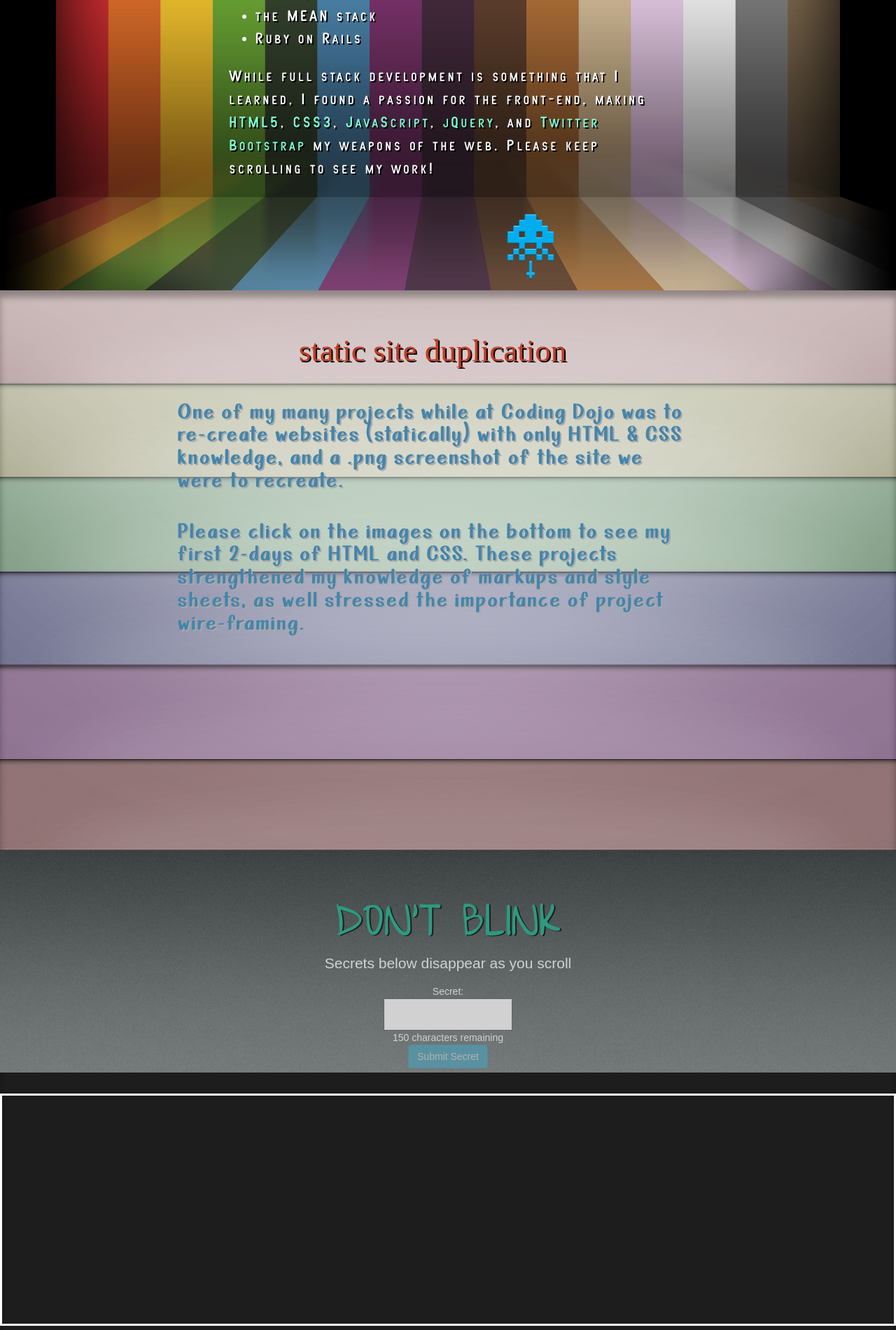
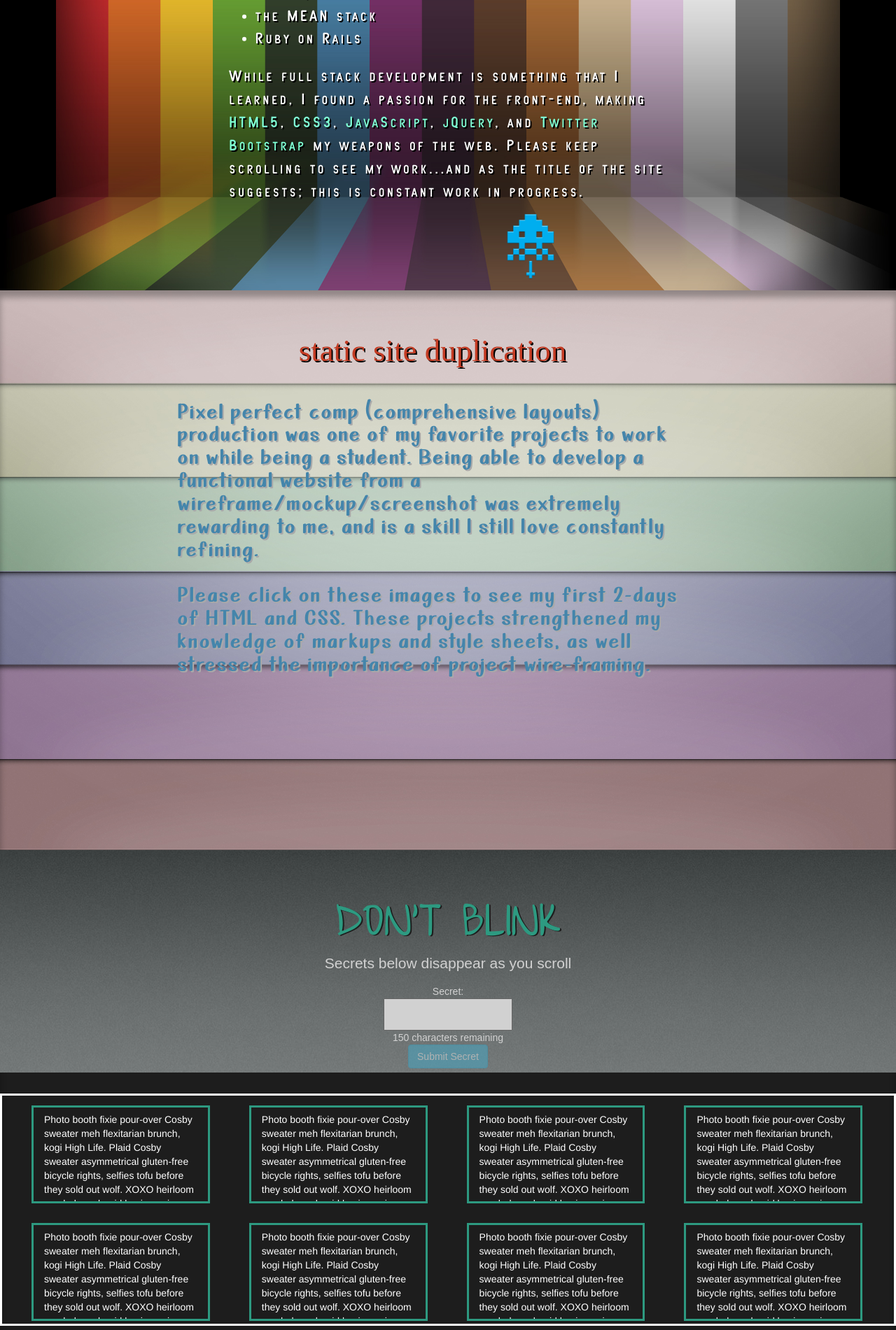
Before and after one commit to The10th/my-work, a PHP site: page /index.html in a window 1280 px wide. Shown: the part 1185-3086 px from the top of the page at 70% size. Run offline with PHP 8.4, Linux system fonts and the light colour scheme; some web fonts are replaced; grey boxes are pictures that could not be loaded.

Commit message:
jquery/modal fix

```diff
--- a/css/style.css
+++ b/css/style.css
@@ -1,7 +1,4 @@
-@font-face{
-	font-family:scratch;
-	src:url(../font/scratch.ttf)
-}
+@font-face{font-family:scratch;src:url(../font/scratch.ttf)}
 
 @font-face{font-family:atarian;src:url(../font/atarian.ttf)}
 
@@ -169,11 +166,12 @@ ol {
 }
 .secbox {
     color: #fff;
-    height: 110px;
-    width: 258px;
+    height: 10em;
+    width: 20% !important;
     overflow-y: scroll;
     background-color: #1D1D1D;
-    padding-top: .5em
+    padding-top: .5em;
+    margin:1em 1em 1em 3em;
 }
 .countdown {
     color: #fff;
@@ -278,7 +276,7 @@ ol {
 }
 #slide3 img:first-child {
     position: absolute;
-    top: 55em;
+    top: 60em;
     left: -50%;
     background-attachment: fixed
 }
@@ -356,11 +354,7 @@ img:hover {
     font-family: stjedise;
     height: 10em
 }
-#resume {
-    color: #003265;
-    font-size: 15px;
-    font-family: stjedise
-}
+
 .modalDialog {
     font-size: 35%;
     position: fixed;
@@ -382,7 +376,8 @@ img:hover {
     pointer-events: auto
 }
 .modalDialog>div {
-    width: 40%;
+    width: 0;
+    height:0;
     position: relative;
     margin: 1% auto;
     padding: 5px 20px 13px;
@@ -418,8 +413,8 @@ img:hover {
     list-style-type: circle
 }
 iframe {
-    height: 50em;
-    width: 100%;
+    height: 90%;
+    width: 95%;
     overflow-y: scroll
 }
 #large_box {
--- a/index.html
+++ b/index.html
@@ -6,9 +6,9 @@
 	<link rel="stylesheet" type="text/css" href="css/style.css">
 	<link rel="stylesheet" type="text/css" href="css/bootstrap.min.css">
 	<script type="text/javascript" src='js/jquery-2.1.1.min.js'></script>
+	<script type="text/javascript" src='js/js.js'></script>
 	<script type="text/javascript" src='js/jquery.stellar.js'></script>
 	<script type="text/javascript" src='js/ParallaxScroll.min.js'></script>
-	<script type="text/javascript" src='js/js.min.js'></script>
 	<title>Bigger on the Inside</title>
 </head>
 
@@ -56,7 +56,7 @@
 					<li>Ruby on Rails</li>
 				</ul>
 			</p>
-			<p class='contents'>While full stack development is something that I learned, I found a passion for the front-end, making <span>HTML5</span>, <span>CSS3</span>, <span>JavaScript</span>, <span>jQuery</span>, and <span>Twitter Bootstrap</span> my weapons of the web. Please keep scrolling to see my work!
+			<p class='contents'>While full stack development is something that I learned, I found a passion for the front-end, making <span>HTML5</span>, <span>CSS3</span>, <span>JavaScript</span>, <span>jQuery</span>, and <span>Twitter Bootstrap</span> my weapons of the web. Please keep scrolling to see my work...and as the title of the site suggests; this is constant work in progress.
 			</p>
 		</div>
 
@@ -77,15 +77,16 @@
 
 			<div class='text'>
 				<h1  id='static'>static site duplication</h1>
-				<p class='contents' id='cts2'>One of my many projects while at Coding Dojo was to re-create websites (statically) with only HTML & CSS knowledge, and a .png screenshot of the site we were to recreate.</p>
-				<p class='contents' id='cts2'>Please click on the images on the bottom to see my first 2-days of HTML and CSS. These projects strengthened my knowledge of markups and style sheets, as well stressed the importance of project wire-framing.</p>
+				<p class='contents' id='cts2'>Pixel perfect comp (comprehensive layouts) production was one of my favorite projects to work on while being a student. Being able to develop a functional website from a wireframe/mockup/screenshot was extremely rewarding to me, and is a skill I still love constantly refining.
+					<br><br>
+					Please click on these images to see my first 2-days of HTML and CSS. These projects strengthened my knowledge of markups and style sheets, as well stressed the importance of project wire-framing.</p>
 				</div>
 
 				<div class="imgs container">
 
 					<!-- lube -->
 					<a href="works/html-css/lube/lube.html" target="_blank">
-						<img href='works/html-css/lube/lube.html'id='lube' src="images/lube.png" height="210" width="210" data-stellar-ratio="1.4" data-stellar-vertical-offset='765' data-stellar-horizontal-offset='0' >
+						<img href='works/html-css/lube/lube.html'id='lube' src="images/lube.png" height="210" width="210" data-stellar-ratio="1.4" data-stellar-vertical-offset='765' data-stellar-horizontal-offset='0'>
 					</a>
 					<!-- words -->
 					<a href="works/html-css/words/word.html" target="_blank">
@@ -172,13 +173,13 @@
 		</div>
 		<div align='center' id='foots'>
 
-		<h4>Connect with me (click my tie for my resume) :</h4>
+			<h4>Connect with me:</h4>
 
-		<a href="https://www.angel.co/julian-nguyen" target="_blank"><img src="images/slide4/angelio.png" height="100" width="100"></a>
-		<a href="https://www.linkedin.com/in/julianhvnguyen" target="_blank"><img src="images/slide4/in.ico" alt="lnkin" height="110" width="110"></a>
-		<a href="https://www.github.com/the10th" target="_blank"><img src="images/slide4/github.png" alt="git" height="110" width="110"></a>
+			<a href="https://www.angel.co/julian-nguyen" target="_blank"><img class='spindoc' src="images/slide4/angelio.png" height="100" width="100"></a>
+			<a href="https://www.linkedin.com/in/julianhvnguyen" target="_blank"><img class='revspin' src="images/slide4/in.ico" alt="lnkin" height="110" width="110"></a>
+			<a href="https://www.github.com/the10th" target="_blank"><img class='revspin' src="images/slide4/github.png" alt="git" height="110" width="110"></a>
 			<a href="#openModal">
-			<img src="images/julian.png" height='100' width='100'>
+				<img class='mainModal spindoc' src="images/julian.png" height='100' width='100'>
 				<div id="openModal" class="modalDialog">
 					<div>
 						<iframe src="jhvdev.pdf" frameborder="0"></iframe>
@@ -188,9 +189,9 @@
 					</div>
 				</div>
 			</a>
-		<a href="mailto:julian.hv.nguyen@gmail.com"><img src="images/slide4/mail.png" data-stellar-ratio="1" alt="mail" height="100" width="100"></a>
-		<a href="skype:jhv_nguyen?call"><img src="images/slide4/skype.png" data-stellar-ratio="1" alt="mail" height="100" width="100"></a>
-		<a href="https://www.facebook.com/julian.hv.nguyen" target="_blank"><img src="images/slide4/fb.png" alt="fb" height="110" width="110"></a>
+			<a href="mailto:julian.hv.nguyen@gmail.com"><img class='revspin' src="images/slide4/mail.png" data-stellar-ratio="1" alt="mail" height="100" width="100"></a>
+			<a href="skype:jhv_nguyen?call"><img class='revspin' src="images/slide4/skype.png" data-stellar-ratio="1" alt="mail" height="100" width="100"></a>
+			<a href="https://www.facebook.com/julian.hv.nguyen" target="_blank"><img class='spindoc' src="images/slide4/fb.png" alt="fb" height="110" width="110"></a>
 
 		</div>
 	</div>
--- a/js/js.js
+++ b/js/js.js
@@ -11,11 +11,25 @@ function random_color()
             return color;
         }
 
+        // on page load creates sample secrets
 
         $(document).ready(function(){
 
+            for (var i = 0; i <= 8; i++) {
+               $('.fussy').append("<div class='col-md-3 secbox'><p id='awesome'>Photo booth fixie pour-over Cosby sweater meh flexitarian brunch, kogi High Life. Plaid Cosby sweater asymmetrical gluten-free bicycle rights, selfies tofu before they sold out wolf. XOXO heirloom cornhole, polaroid kogi ennui health goth disrupt next level flexitarian seitan Portland</p></div>")
+           };
+
         //initialize Stellar.js
         $(window).stellar();
+
+         //modal control - expands modal size from 0 width 0 height:
+
+         $('.mainModal').click(function(event){
+
+            $('.modalDialog>div').css('width',750)
+            $('.modalDialog>div').css('height',850)
+            event.stopPropagation();
+        });
 
         //color click logic
         $('#large_box').click(function(){
@@ -42,7 +56,8 @@ function random_color()
             if (!('maxLength' in el)) {
                 var max = el.attributes.maxLength.value;
                 el.keyup = function () {
-                    if (this.value.length >= max) return false;
+                    if (this.value.length >= max)
+                        return false;
                 };
             }
         }
@@ -90,8 +105,10 @@ function random_color()
             var remaining = 150 - $('#texs').val().length;
             $('.countdown').text(remaining + ' characters remaining')
             $('#secs').prop('disabled', true);
-            return false;
+            event.preventDefault();
         })
+
+    // removes div content on scroll
 
     $('.secla').scroll(function(){
 
@@ -128,4 +145,25 @@ function random_color()
     $('#refresh').click(function() {
         location.reload();
     });
+
+ // contact icon spin
+
+ var $spindoc = $('.spindoc'),
+ $body = $(document.body),
+ bodyHeight = $body.height();
+
+ $(window).scroll(function () {
+    $spindoc.css({
+        'transform': 'rotate(' + ($body.scrollTop() / bodyHeight * 715) + 'deg)'
     });
+});
+ var $revspin = $('.revspin'),
+ $body = $(document.body),
+ bodyHeight = $body.height();
+
+ $(window).scroll(function () {
+    $revspin.css({
+        'transform': 'rotate(' + ($body.scrollTop() / bodyHeight * -715) + 'deg)'
+    });
+});
+});
--- a/works/html-css/free/freebsd.html
+++ b/works/html-css/free/freebsd.html
@@ -89,9 +89,7 @@
 		</div>
 
 			<a href="#openModal">
-
-
-				<br><button class='btn'>click me!</button>
+				<button class='btn'>click me!</button>
 			</a>
 
 		<div id="openModal" class="modalDialog">
--- a/works/html-css/free/freecss.css
+++ b/works/html-css/free/freecss.css
@@ -30,6 +30,7 @@ a:visited{
 	position: absolute;
 }
 #container{
+	margin-left: 15%;
 	background-color: white;
 	width: 863px;
 	height: 100%;
--- a/works/html-css/loups/loups_css.css
+++ b/works/html-css/loups/loups_css.css
@@ -2,6 +2,7 @@ body {
 	background-image:url(../workswall.jpg);
 }
 #wrapper{
+	margin-left: 20%;
 	font-family: times;
 	background-color: #EEEEEE;
 	width: 940px;
--- a/works/html-css/lube/lube.css
+++ b/works/html-css/lube/lube.css
@@ -6,6 +6,7 @@ body {
 	background-image:url(../workswall.jpg);
 }
 #container{
+	margin-left: 15%;
 	width: 997px;
 	min-height: 700px;
 	font-family: arial;
--- a/works/html-css/lube/lube.html
+++ b/works/html-css/lube/lube.html
@@ -72,9 +72,7 @@
 		</div>
 
 			<a href="#openModal">
-
-
-				<br><button class='btn'>click me!</button>
+				<button class='btn'>click me!</button>
 			</a>
 
 		<div id="openModal" class="modalDialog">
--- a/works/html-css/words/word.css
+++ b/works/html-css/words/word.css
@@ -7,6 +7,7 @@ body {
 }
 
 #container{
+	margin-left: 15%;
 	background-color: white;
 	width: 999px;
 	min-height: 730px;
@@ -1064,7 +1065,7 @@ h6{
 	-moz-transition: opacity 400ms ease-in;
 	transition: opacity 400ms ease-in;
 	pointer-events: none;
-	overflow-y:scroll;
+	overflow-x:scroll;
 }
 .modalDialog:target {
 	opacity:1;
@@ -1072,7 +1073,7 @@ h6{
 }
 
 .modalDialog > div {
-	width: 90%;
+	width: 70%;
 	height:100%;
 	position: relative;
 	margin: 1% auto;
--- a/works/html-css/words/word.html
+++ b/works/html-css/words/word.html
@@ -72,16 +72,14 @@
 	</div>
 	<div id='desc'>
 		<div id='ription'>
-			<h1 id='about'>Click to see side by side comparison of the original .png and my duplication.
+			<h1 id='about'>Click to see the comparison of the original .png and my duplication.
 			<br>*Check the source for my code!*
 			</h1>
 
 		</div>
 
 			<a href="#openModal">
-
-
-				<br><button class='btn'>click me!</button>
+				<button class='btn'>click me!</button>
 			</a>
 
 		<div id="openModal" class="modalDialog">
```
Lines whose indentation alone changed are shown as unchanged.
